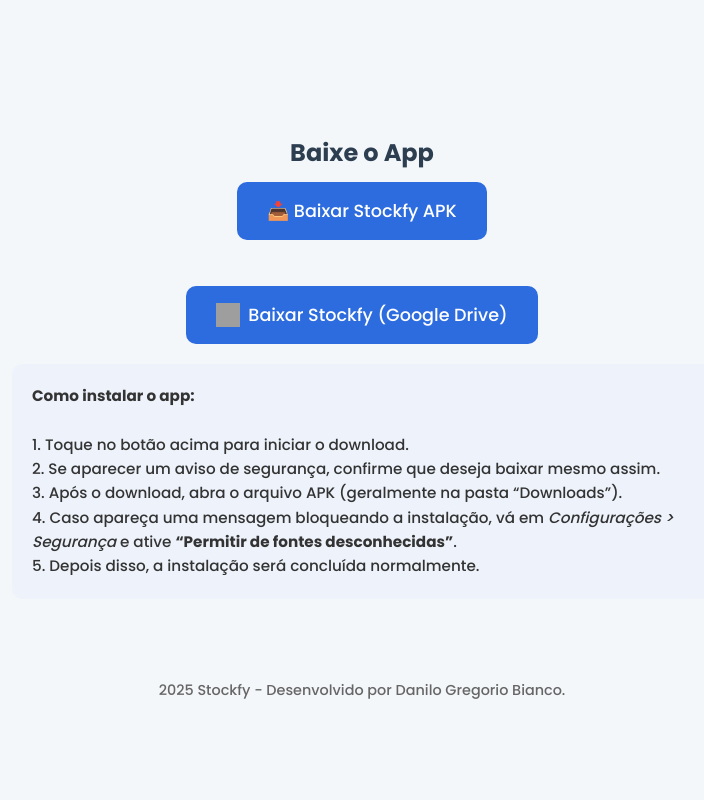
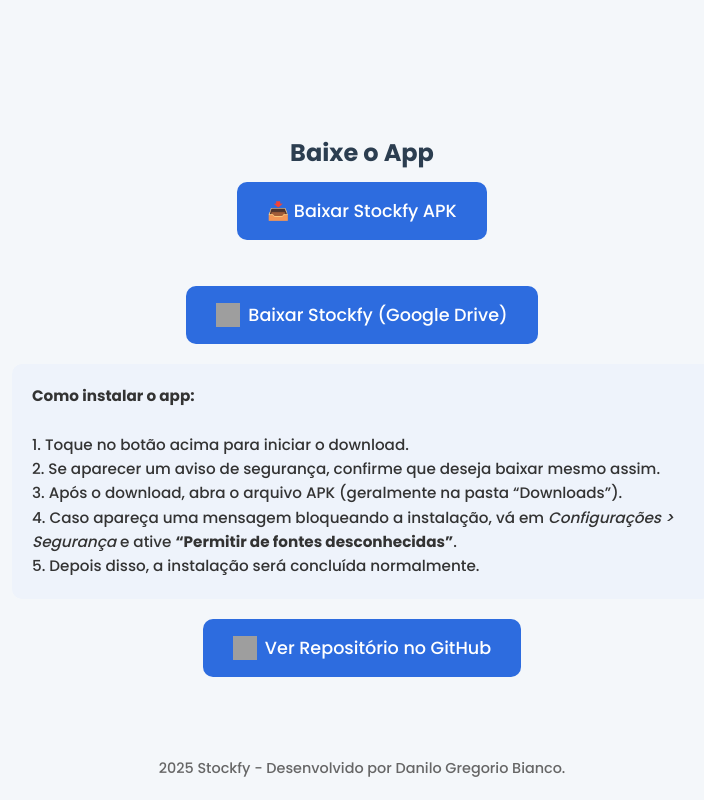
Before and after one commit to danilobiancod3/stockfy, a plain HTML site: page index.html in a window 1280 px wide. Shown: the part 2077-2877 px from the top of the page, without its empty margins (278-982 px from the left). Before the commit the page ends 2799 px from the top, so only its background shows below. Drawn offline with Linux system fonts and the light colour scheme; grey boxes are pictures that could not be loaded.

Commit message:
atualização

```diff
--- a/index.html
+++ b/index.html
@@ -325,7 +325,6 @@
   Baixar Stockfy (Google Drive)
 </a>
 
-
     <div class="instrucoes">
       <strong>Como instalar o app:</strong><br><br>
       1. Toque no botão acima para iniciar o download.<br>
@@ -334,10 +333,22 @@
       4. Caso apareça uma mensagem bloqueando a instalação, vá em <em>Configurações > Segurança</em> e ative <strong>“Permitir de fontes desconhecidas”</strong>.<br>
       5. Depois disso, a instalação será concluída normalmente.
     </div>
+
+      <a
+        href="https://github.com/danilobiancod3/stockfy_app"
+        class="apk-button"
+        target="_blank"
+        rel="noopener"
+        style="display: inline-flex; align-items: center; margin-top: 20px;"
+      >
+        <img src="https://cdn-icons-png.flaticon.com/512/25/25231.png" alt="GitHub" style="width: 24px; height: 24px; margin-right: 8px;">
+        Ver Repositório no GitHub
+      </a>
+
   </section>
 
   <footer>
-    <a href="https://danilobiancod3.github.io/portfolio/" target="_blank">
+    <a href="https://danilobiancod3.github.io/danilo/" target="_blank">
       2025 Stockfy - Desenvolvido por Danilo Gregorio Bianco.
     </a>
   </footer>
```
